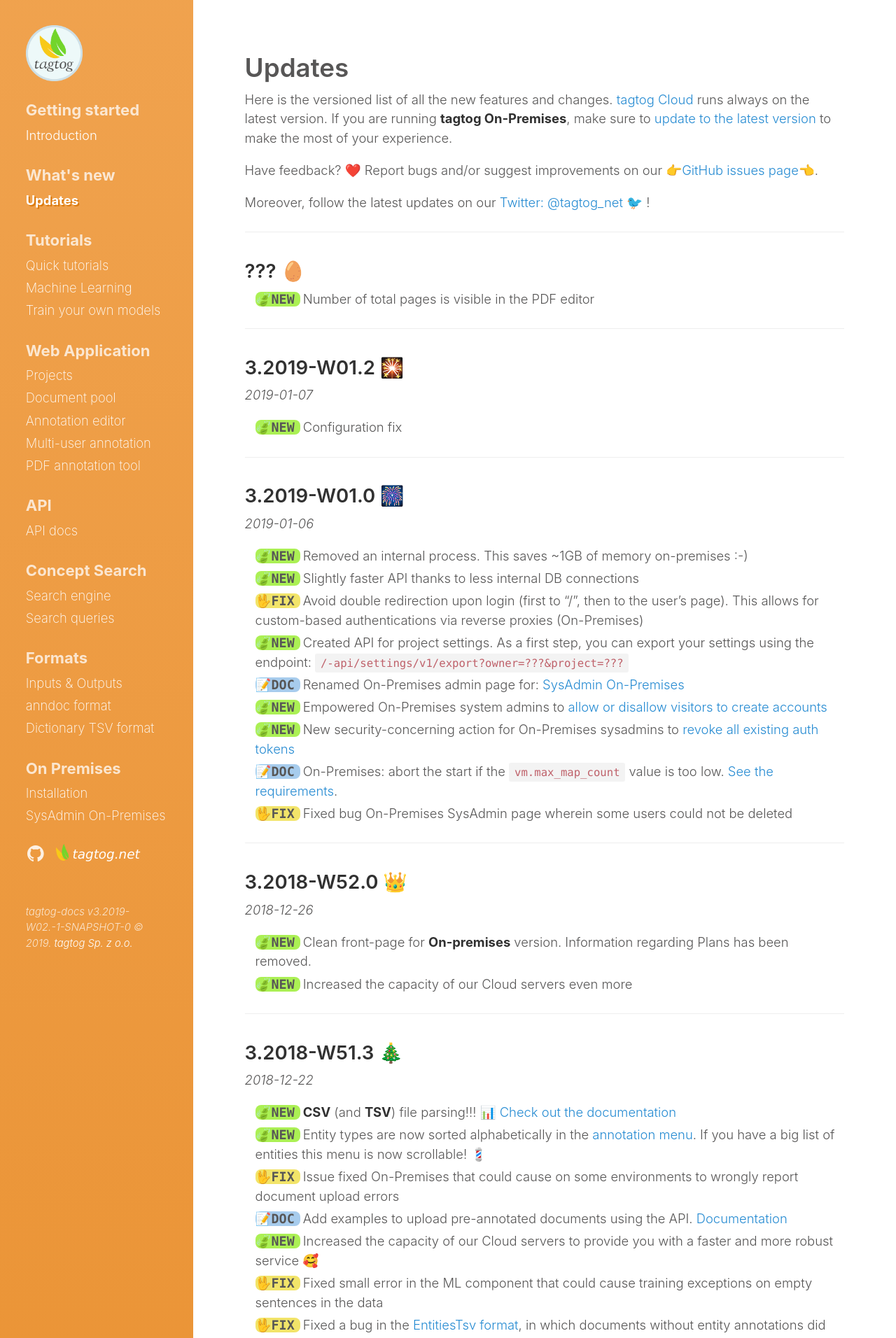
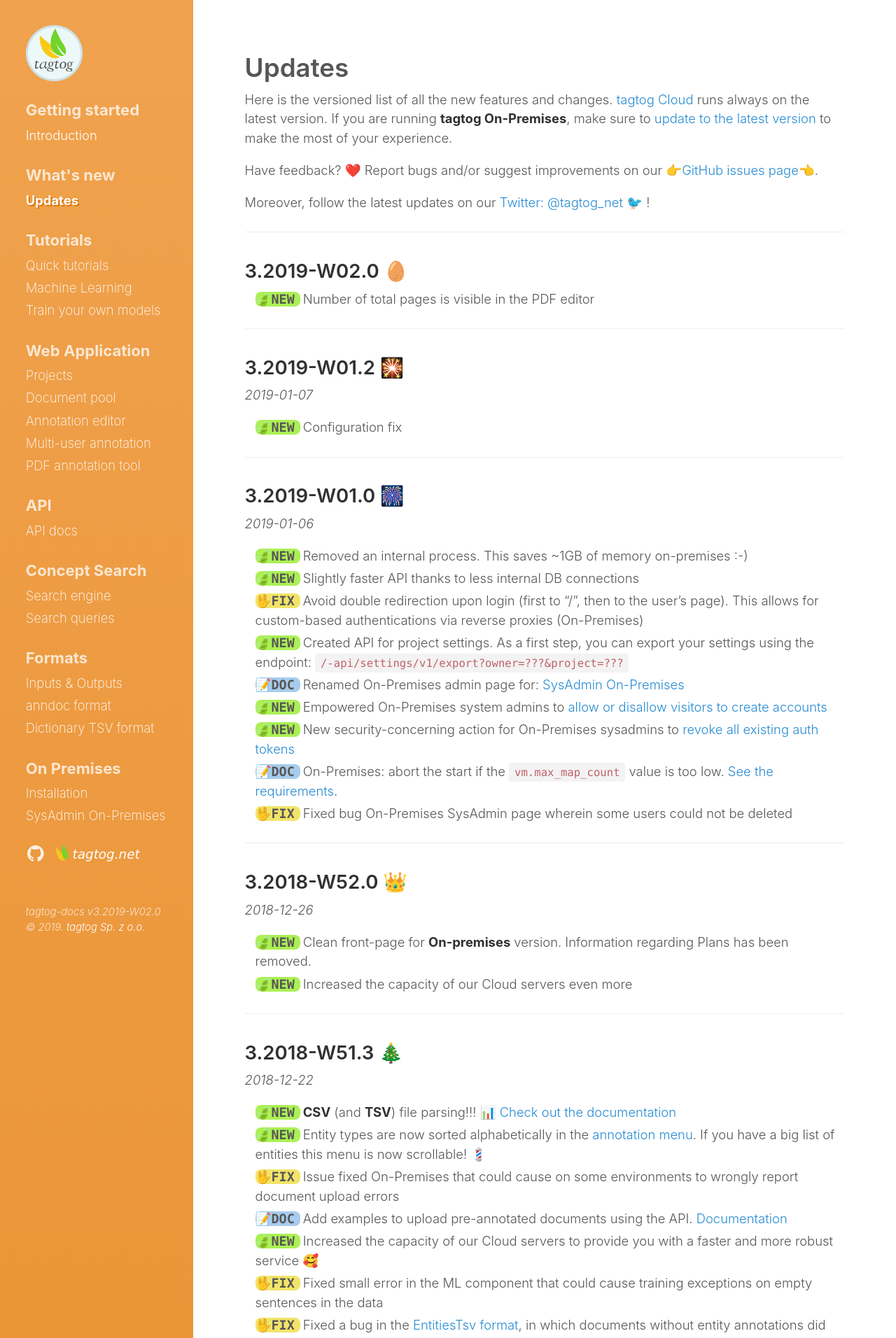
Before and after one commit to tagtogorg/tagtog-doc, a Jekyll site: the page built from updates.md, in a window 1280 px wide. Shown: the top 1912 px of the page at 70% size. Built offline with Jekyll 4.4.1, drawn with Linux system fonts in a browser that asks for light colours; nearby versions of some CDN libraries; emoji names are drawn with the system emoji font.

Commit message:
Bump version: 3.2019-W02.0 🥚

```diff
--- a/_config.yml
+++ b/_config.yml
@@ -63,7 +63,7 @@ plugins:
   - jemoji
 
 # Custom vars
-version: 3.2019-W02.-1-SNAPSHOT-0
+version: 3.2019-W02.0
 sidebar_home_link:  true
 search_page:   false
 # sidebar_blog_link:  '/blog'   # By default, your home page is your blog
--- a/updates.md
+++ b/updates.md
@@ -14,7 +14,7 @@ Moreover, follow the latest updates on our [Twitter: @tagtog_net 🐦](https://t
 
 ---
 
-## ??? 🥚
+## 3.2019-W02.0 🥚
 
 <ul class="updates">
   <li class="new"><span markdown="1">Number of total pages is visible in the PDF editor</span></li>
```
Also changed, not shown: 1 other file.
